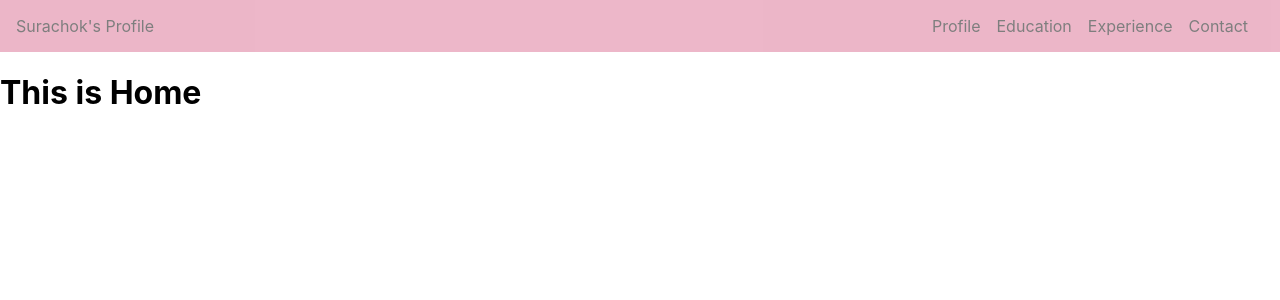
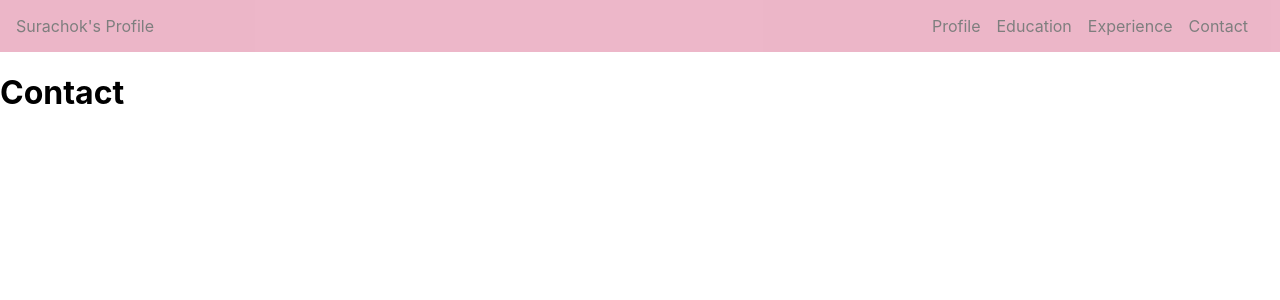
Before and after one commit to surachokh/learn-react, a React (Create React App) app: page /contact in a window 1280 px wide. Shown: the top 300 px of the page. Built offline with nearby package versions, Linux system fonts and the light colour scheme.

Commit message:
Add: Routes

```diff
--- a/src/App.js
+++ b/src/App.js
@@ -1,6 +1,11 @@
 import React, { useState } from "react";
+import { Route, Routes } from "react-router-dom";
 import Header from "./components/Header";
+import Contact from "./pages/Contact";
+import Education from "./pages/Education";
+import Experience from "./pages/Experience";
 import Home from "./pages/Home";
+import Profile from "./pages/Profile";
 
 export default function App() {
   const [menuList] = useState([
@@ -12,7 +17,13 @@ export default function App() {
   return (
     <>
       <Header>{menuList}</Header>
-      <Home />
+      <Routes>
+        <Route path="/" element={<Home />} />
+        <Route path="/profile" element={<Profile />} />
+        <Route path="/education" element={<Education />} />
+        <Route path="/experience" element={<Experience />} />
+        <Route path="/contact" element={<Contact />} />
+      </Routes>
     </>
   );
 }
--- a/src/components/Header.js
+++ b/src/components/Header.js
@@ -30,7 +30,7 @@ export default function Header(props) {
   return (
     <Wrapper>
       <Title>
-        <Text href="/home">Surachok's Profile</Text>
+        <Text href="/">Surachok's Profile</Text>
       </Title>
       <Menu>
         {props.children.map((menu) => (
--- /dev/null
+++ b/src/pages/Contact.js
@@ -0,0 +1,5 @@
+import React from "react";
+
+export default function Contact() {
+  return <h1>Contact</h1>;
+}
--- /dev/null
+++ b/src/pages/Education.js
@@ -0,0 +1,5 @@
+import React from "react";
+
+export default function Education() {
+  return <h1>Education</h1>;
+}
--- /dev/null
+++ b/src/pages/Experience.js
@@ -0,0 +1,5 @@
+import React from "react";
+
+export default function Experience() {
+  return <h1>Experience</h1>;
+}
--- /dev/null
+++ b/src/pages/Profile.js
@@ -0,0 +1,5 @@
+import React from "react";
+
+export default function Profile() {
+  return <h1>Profile</h1>;
+}
```
